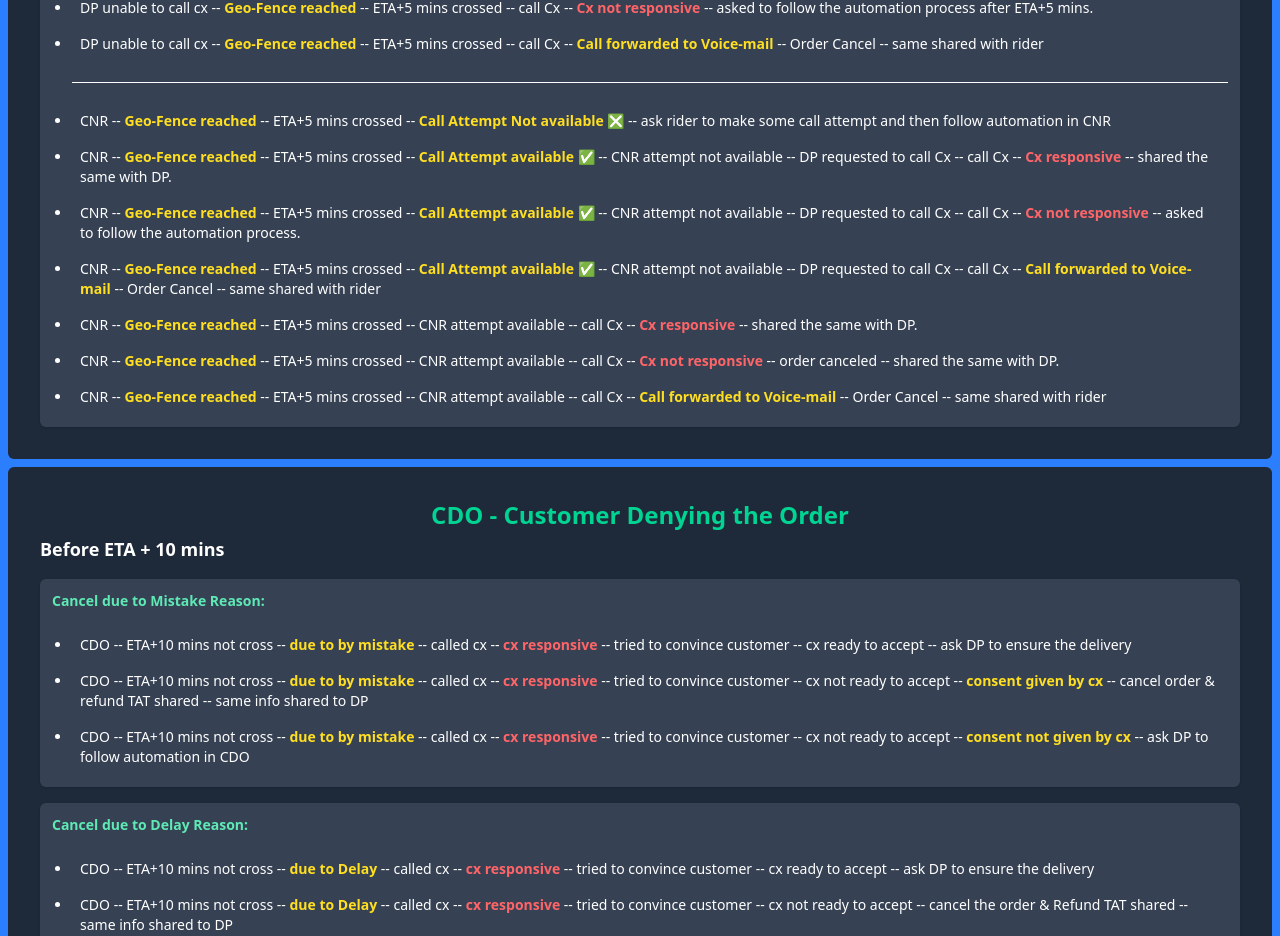
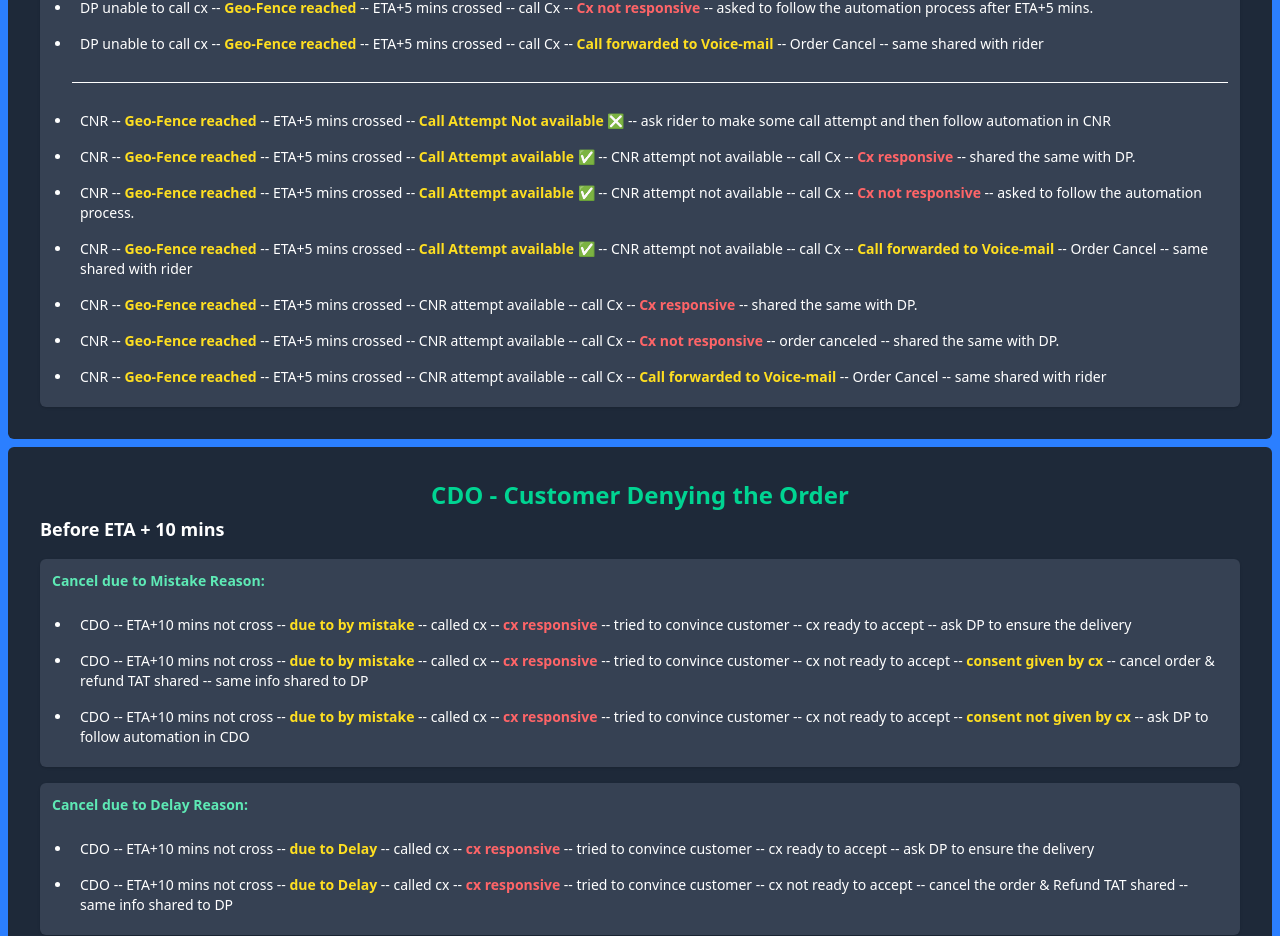
Before and after one commit to Code-with-Sahani/Blinket-DP, a React (Vite) app: page / in a window 1280 px wide. Shown: the part 1091-2027 px from the top of the page. Built offline with nearby package versions, Linux system fonts and the light colour scheme.

Commit message:
Update CNR.jsx

```diff
--- a/src/Components/CNR.jsx
+++ b/src/Components/CNR.jsx
@@ -49,11 +49,11 @@ const CNR = () => {
 
                         <li className="p-2">CNR -- <strong className="text-yellow-300 font-semibold">Geo-Fence reached</strong> -- ETA+5 mins crossed -- <strong className='text-yellow-300 font-semibold'>Call Attempt Not available ❎</strong> -- ask rider to make some call attempt and then follow automation in CNR </li>
 
-                        <li className="p-2">CNR -- <strong className="text-yellow-300 font-semibold">Geo-Fence reached</strong> -- ETA+5 mins crossed -- <strong className='text-yellow-300 font-semibold'>Call Attempt available ✅</strong> -- CNR attempt not available -- DP requested to call Cx -- call Cx -- <strong className='text-red-400 font-semibold'>Cx responsive</strong> -- shared the same with DP.</li>
+                        <li className="p-2">CNR -- <strong className="text-yellow-300 font-semibold">Geo-Fence reached</strong> -- ETA+5 mins crossed -- <strong className='text-yellow-300 font-semibold'>Call Attempt available ✅</strong> -- CNR attempt not available -- call Cx -- <strong className='text-red-400 font-semibold'>Cx responsive</strong> -- shared the same with DP.</li>
 
-                        <li className="p-2">CNR -- <strong className="text-yellow-300 font-semibold">Geo-Fence reached</strong> -- ETA+5 mins crossed -- <strong className='text-yellow-300 font-semibold'>Call Attempt available ✅</strong> -- CNR attempt not available -- DP requested to call Cx -- call Cx -- <strong className='text-red-400 font-semibold'>Cx not responsive</strong> -- asked to follow the automation process.</li>
+                        <li className="p-2">CNR -- <strong className="text-yellow-300 font-semibold">Geo-Fence reached</strong> -- ETA+5 mins crossed -- <strong className='text-yellow-300 font-semibold'>Call Attempt available ✅</strong> -- CNR attempt not available -- call Cx -- <strong className='text-red-400 font-semibold'>Cx not responsive</strong> -- asked to follow the automation process.</li>
 
-                        <li className="p-2">CNR -- <strong className="text-yellow-300 font-semibold">Geo-Fence reached</strong> -- ETA+5 mins crossed -- <strong className='text-yellow-300 font-semibold'>Call Attempt available ✅</strong> -- CNR attempt not available -- DP requested to call Cx -- call Cx -- <strong className='text-yellow-300 font-semibold'>Call forwarded to Voice-mail</strong> -- Order Cancel -- same shared with rider</li>
+                        <li className="p-2">CNR -- <strong className="text-yellow-300 font-semibold">Geo-Fence reached</strong> -- ETA+5 mins crossed -- <strong className='text-yellow-300 font-semibold'>Call Attempt available ✅</strong> -- CNR attempt not available -- call Cx -- <strong className='text-yellow-300 font-semibold'>Call forwarded to Voice-mail</strong> -- Order Cancel -- same shared with rider</li>
 
                         <li className="p-2">CNR -- <strong className="text-yellow-300 font-semibold">Geo-Fence reached</strong> -- ETA+5 mins crossed -- CNR attempt available -- call Cx -- <strong className='text-red-400 font-semibold'>Cx responsive</strong> -- shared the same with DP.</li>
 
```
